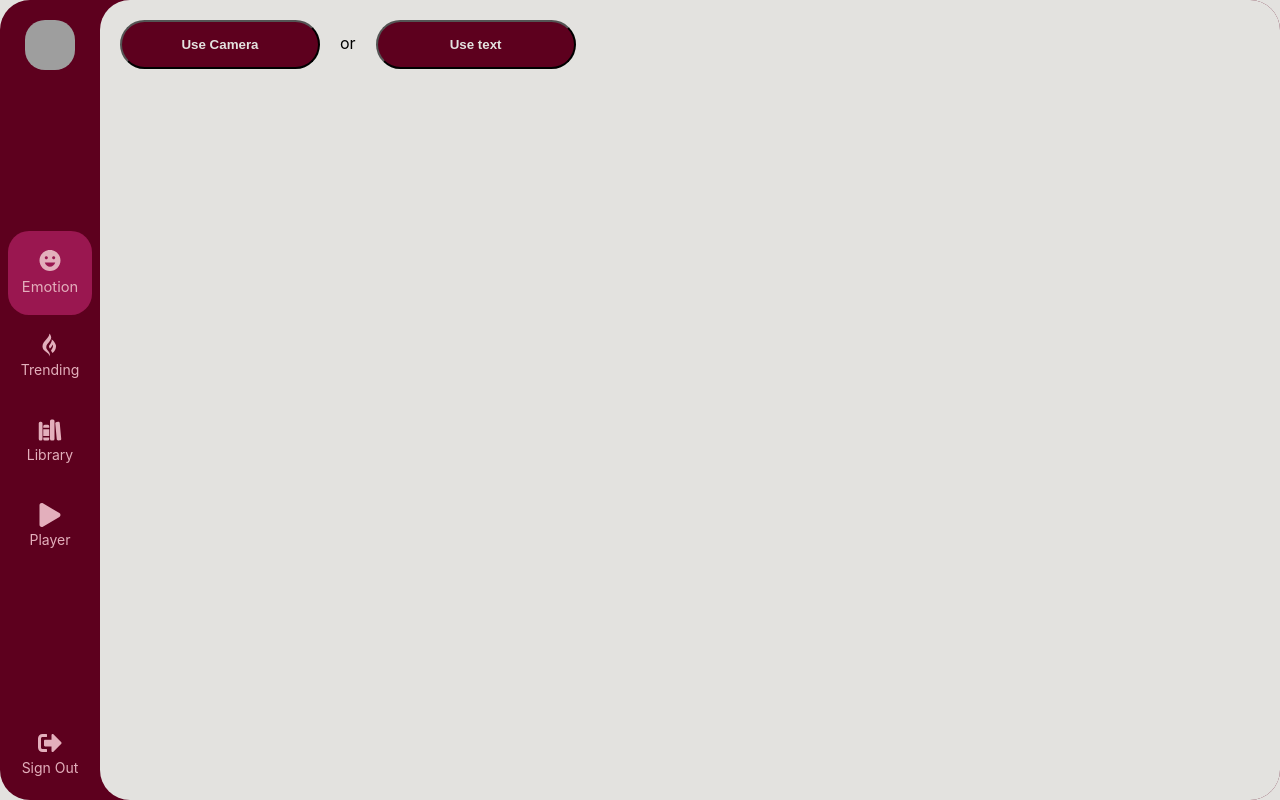
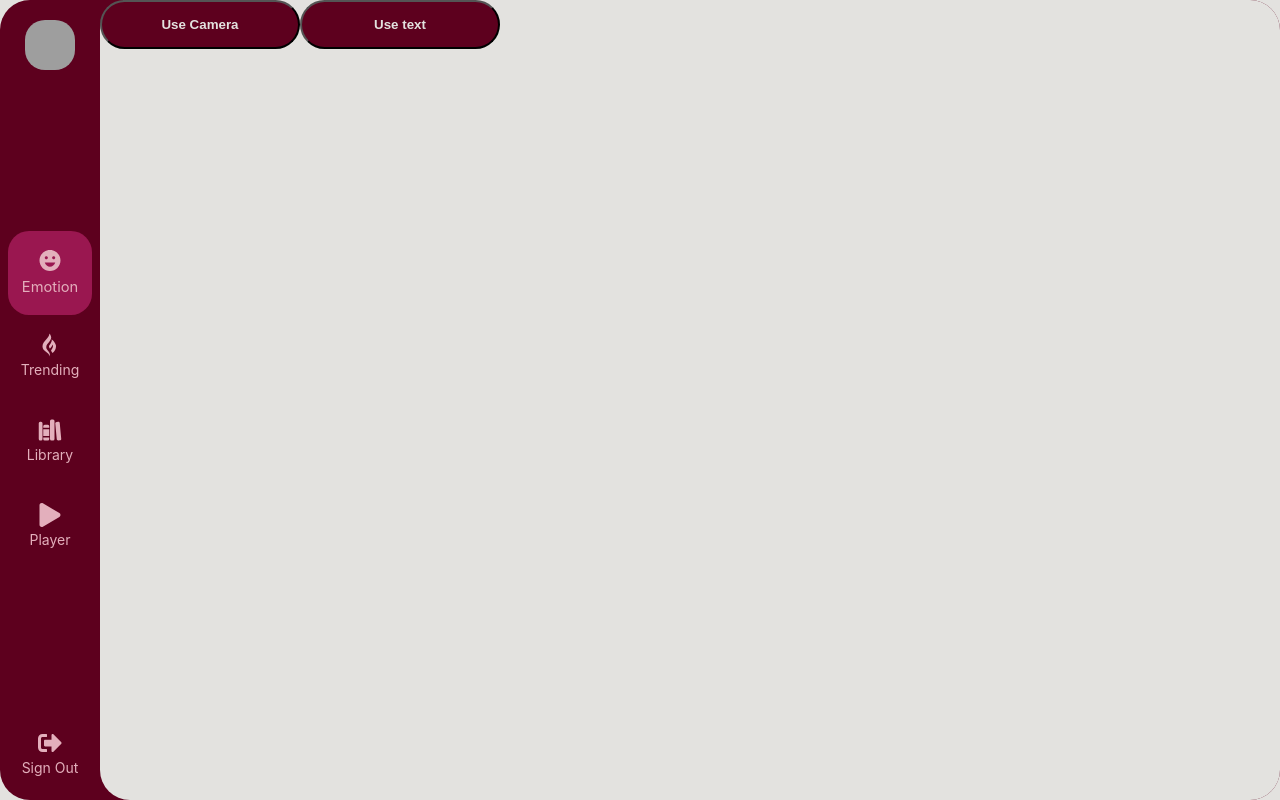
Before and after one commit to Asha-Anthony/Feelify, a React (Create React App) app: page /emotions in a window 1280 px wide. Built offline with nearby package versions, Linux system fonts and the light colour scheme; grey boxes are pictures that could not be loaded.

Commit message:
added basic version of chatbot , contains bugs that need fixing

```diff
--- a/package.json
+++ b/package.json
@@ -7,10 +7,12 @@
     "@testing-library/react": "^13.4.0",
     "@testing-library/user-event": "^13.5.0",
     "react": "^18.2.0",
+    "react-chatbot-kit": "^2.1.2",
     "react-dom": "^18.2.0",
     "react-icons": "^4.9.0",
     "react-router-dom": "^6.12.0",
     "react-scripts": "5.0.1",
+    "react-simple-chatbot": "^0.6.1",
     "react-webcam": "^7.1.1",
     "web-vitals": "^2.1.4"
   },
--- a/src/screens/emotions/index.js
+++ b/src/screens/emotions/index.js
@@ -1,9 +1,37 @@
 import React from 'react'
 import { useState } from "react";
-import Trending from '../trending';
 import Camera from '../../components/camera/camera';
-import './emotions.css';
+
+import ChatBot from 'react-simple-chatbot';
+const steps = [
+  {
+      id: '0',
+      message: 'Hey there!',
+
+      // This calls the next id
+      // i.e. id 1 in this case
+      trigger: '1',
+  }, {
+      id: '1',
+
+      // This message appears in
+      // the bot chat bubble
+      message: 'Welcome back to Feelify ! how was your day?',
+      trigger: '2'
+  }, {
+      id: '2',
+
+      // Here we want the user
+      // to enter input
+      user: true,
+      end : true
+  }
+];
+
 export default function Emotions() {
+
+
+
 
   const [isCam, setIsCam] = useState(false);
   const [isText, setIsText] = useState(false);
@@ -23,11 +51,10 @@ export default function Emotions() {
   return (
     <div className='screen-container'>
 
-    <button className='btn'  onClick={toggleCam}>Use Camera</button>
-    or
-    <button className='btn' onClick={toggleText}>Use text</button>
+    <button className='emo-btn'  onClick={toggleCam}>Use Camera</button>
+    <button className='emo-btn' onClick={toggleText}>Use text</button>
     {isCam && <Camera/>}
-    {isText && <Trending/>}
+    {isText && <ChatBot steps={steps} />}
   </div>
   )
 }
```
Also changed, not shown: 1 other file (tests, documents, lock files or other folders).
